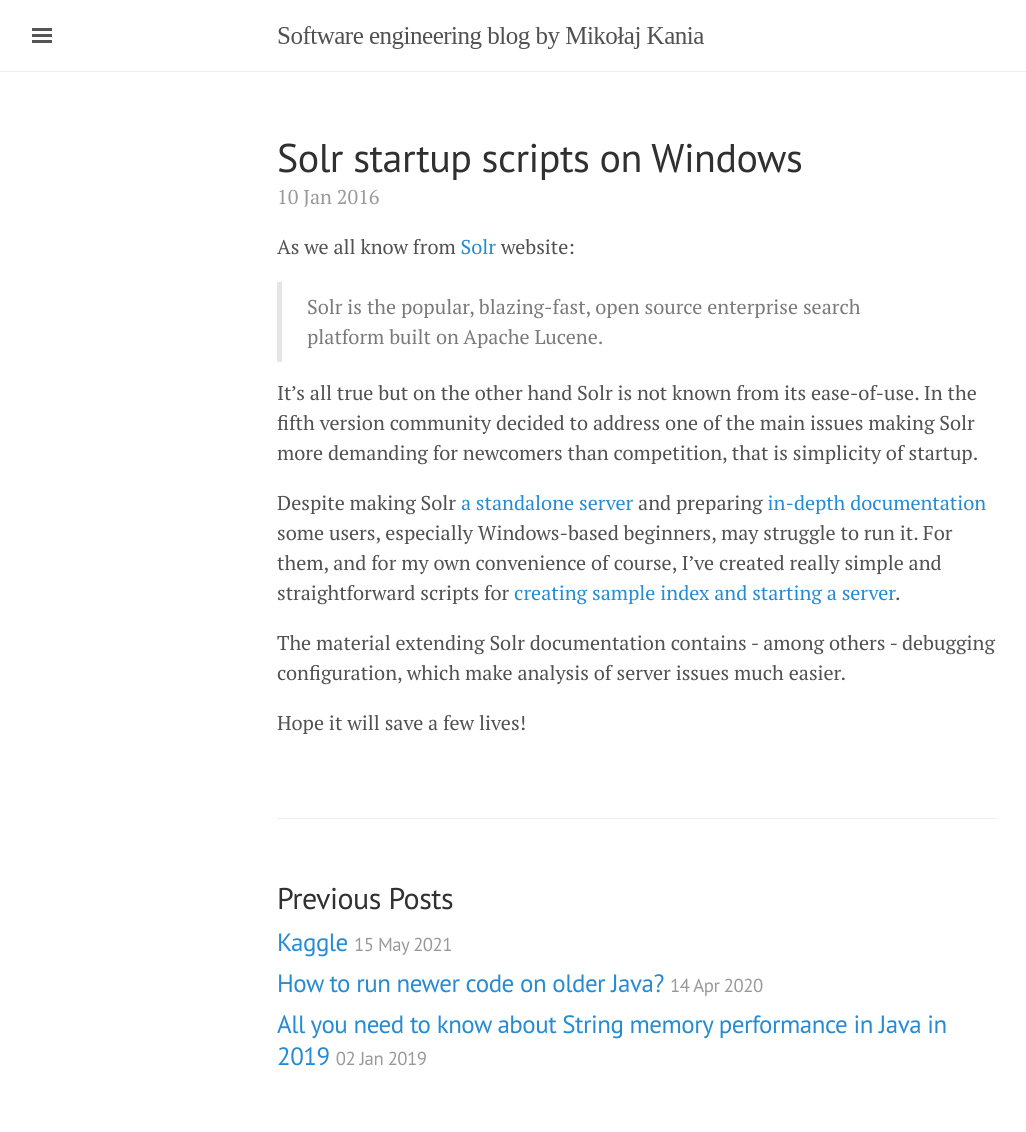
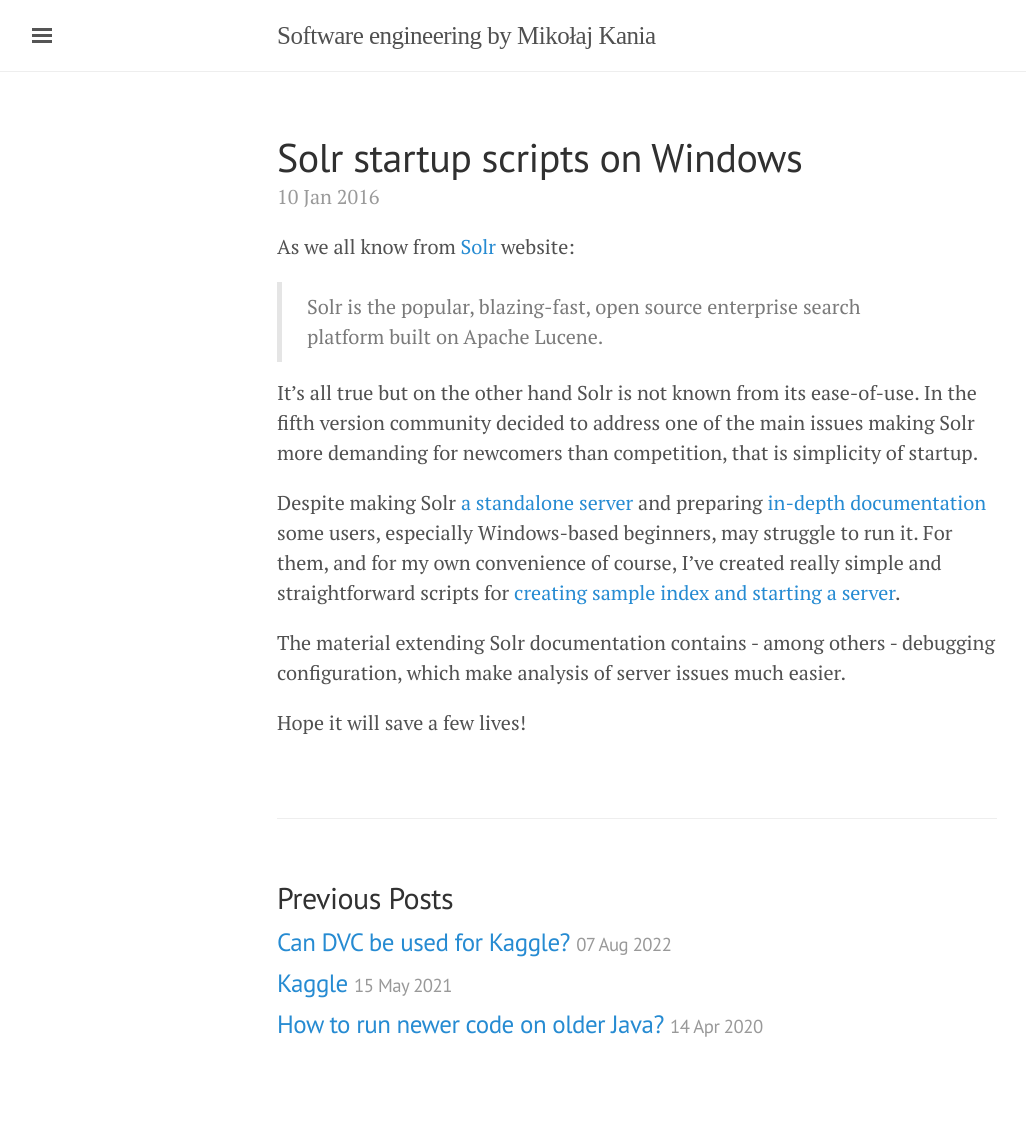
Before and after one commit to mikolajkania/mikolajkania.github.io, a Jekyll site: the page built from _posts/2016-01-10-solr-startup-script-windows.md, in a window 1280 px wide. Shown: the whole page, without its empty margins (3-1029 px from the left). Built offline with Jekyll 4.4.1, drawn with Linux system fonts in a browser that asks for light colours; after the commit the page ends 1101 px from its top, so only the background shows below that; some of the changed lines change nothing that is shown.

Commit message:
New blog post - Using dvc for Kaggle

```diff
--- a/_config.yml
+++ b/_config.yml
@@ -11,8 +11,7 @@
 permalink:        pretty
 
 # Setup
-title:            Software engineering blog by Mikołaj Kania
-# tagline:          'Software engineering by Mikołaj Kania'
+title:            Software engineering by Mikołaj Kania
 description:      '<a href="https://pl.linkedin.com/in/mikolajkania" target="_blank">Mikołaj Kania</a> <br/> I blog about software engineering, search engines, machine learning. '
 linkedin:		  http://www.linkedin.com/in/mikolajkania/
 twitter:		  https://twitter.com/MikolajKania
--- /dev/null
+++ b/_posts/2022-08-07-dvc-kaggle-mlops.md
@@ -0,0 +1,76 @@
+---
+layout: post
+title: Can DVC be used for Kaggle?
+---
+
+The more I am working with data science, the more need for organized process I see. It can be enforced be conventions, documentation, code reviews, but as always it is automation that pays off the most. 'Developer *must* be lazy', as one of my teachers used to say, and he was right: with easy to follow steps it is easier to solve the tasks and harder to make a silly mistake. This is why, when I took part in another [Kaggle competition](https://github.com/mikolajkania/kaggle-03-house-prices), I tried to build it around more mature ideas than just experimenting in Jupyter Notebook.
+
+<!--excerpt-->
+
+# Introductions
+
+Kaggle is a data science competition, in which any developer can try their luck against defined problem. It is common for participants to create cluttered Jupyter Notebooks, that is files containing both code and its output. They are a great for parts of data science lifecycle (like data or model analysis), but are also leading to spaghetti code that is hard to reproduce. Engineering side of data science, MLOps, is an answer to that particular issue. My tool of choice, to organize code better this time, was DVC.
+
+[DVC](https://dvc.org/) is a tool that became famous by providing ability to easily track data used for training machine learning models. Instead of storing them directly in Git, it offers ability to keep only references to them, and physically store in another location, like AWS S3. It is being actively developed and now offers much more features. I have already tried it for my another personal project and also in commercial work.
+
+# What does DVC give?
+
+## Standardized structure
+
+Despite a good documentation it takes time to adapt to DVC requirements. However, once you get to know them, you can more easily find yourself in every new project that is using it. You will start by looking into [dvc.yaml](https://github.com/mikolajkania/kaggle-03-house-prices/blob/main/dvc.yaml) to get insight what stages are defined. Quick scan of [params.yaml](https://github.com/mikolajkania/kaggle-03-house-prices/blob/main/params.yaml) will provide state of algorithms and data processing applied and in [metrics file](https://github.com/mikolajkania/kaggle-03-house-prices/blob/main/models/metrics-train.json) you fill find current results. Such familiarity can be particularly useful when you are changing projects relatively often or you want to avoid writing new framework for every Kaggle competition. As everything is stored in a code, there is lesser need to write documentation.
+
+![placeholder](https://raw.githubusercontent.com/mikolajkania/mikolajkania.github.io/master/_images/2022-08-07-dvc.png "dvc.yaml")
+
+But did it help with Kaggle? Yes - I build code around known framework.
+
+## Ease of conducting experiments
+
+Having DVC configured, running new experiment is as easy as putting [*dvc repro*](https://dvc.org/doc/command-reference/repro) in your favourite terminal. It fires new process with stages defined in already mentioned dvc.yaml. What is important, those stages will be cached and DVC might decide to run only subset of them that changed. Stages could be loading, preprocessing, training, evaluation, submission creation...
+
+... but in my case I had only two: training and submission (where final model was also trained). As number of samples was small, splitting it and caching was not required. But *dvc repro* was used few times a day and I love I can run it from terminal.
+
+## Results tracking
+
+This is where DVC can shine, when engineer helps it to. Every experiment run ends with new artifacts generated and metrics saved to files on disk. As you can imagine, those files are stored in Git, so for every run (again - fired easily with *dvc repro*) you are getting combination of code, parameters and results. One could argue that the same can be achieved with notebook - yes, to some extent. But notebooks are really bad to compare changes between runs and here Git comes to the rescue. You can imagine how powerful it is when you are working with other data scientists - discussing experiments and reviewing their scope is much more transparent.
+
+For Kaggle I built process around above concept. For every major experiment type (like introduction of [models voting](https://github.com/mikolajkania/kaggle-03-house-prices/pull/13)) I created a branch. Within a branch I was experimenting a lot with given idea and persisting notable outcomes (both successes and failures). In the end configuration that was providing best results was submitted to Kaggle and code merged to the master. Checking improvements was very easily due to comparison with history in Git.
+
+Here you can see it in action. Firstly I updated [params.yaml](https://github.com/mikolajkania/kaggle-03-house-prices/pull/13/commits/48ce984c153aa9ee9c70f50fbbb077b3cf0f4ae5#diff-f2f91cb656b58c7f581dcbdf3227f06412b648c6e0a5c10ea26e131c1eaa07e8) and run *dvc repro*:
+
+![placeholder](https://raw.githubusercontent.com/mikolajkania/mikolajkania.github.io/master/_images/2022-08-07-params.png "dvc.yaml")
+
+Secondly, model was trained, [metrics stored in a file](https://github.com/mikolajkania/kaggle-03-house-prices/pull/13/commits/48ce984c153aa9ee9c70f50fbbb077b3cf0f4ae5#diff-0ea8d36aa8b430bd09f958eed7f3f695dc963bc366b3fb4362a3c96b30b60f8e) and after my review - [committed to repo](https://github.com/mikolajkania/kaggle-03-house-prices/pull/13/commits).
+
+Because of that it was also easier to gather all metrics, as they are sitting in Git history. You can see my summary [here](https://github.com/mikolajkania/kaggle-03-house-prices).
+
+## Reproducibility
+
+Git helps to track experiments and with project structure that DVC enforces you always have configuration that is connected to metrics. It goes without saying that with such approach it is easy to re-run experiment and get the same results.
+
+DVC has also a feature to store resources in an external repository, i.e. [S3 bucket](https://dvc.org/blog/aws-remotes-in-dvc). It can be applied to both data and training. When experimenting with particular preprocessing it can be saved and restored, which is much better than intermediate files with naming like *preproc-data-3.pk* in a project directory. In similar way, given model can be saved and evaluated later.
+
+I was coming back to particular configurations many times, as not every experiment is a success. When initially promising one was not yielding expected results, I was just resetting branch config to previous state, without searching in broken notebook history. On the other hand, again due to small training set size, I didn't push intermediate resources to S3.
+
+# What didn't work as expected?
+
+## DVC experiments
+
+In my another personal project I was successfully using [DVC experiments feature](https://dvc.org/doc/start/experiments). It helps to improve tuning by scheduling experiments runs with different parameters and automatic comparison of results provided by DVC. It is different to *dvc repro*, which always runs with state taken from a code; here you are adding all conducted experiments to a *leaderboard* with parameters used and metrics obtained. You can add them to queue and go for a walk, as DVC will handle running it for you. Additionaly, DVC is creating Git branch per experiment, so you can explore results after run ended. If run is particularily interesting, its configuration can be promoted as a new default to your master branch with a single command.
+
+Only drawback is that seeing results in a terminal is not as intuitive as it would be with dedicated UI. I hope Iterative will provide self-hosting project mitigating this issue in the future.
+
+Despite a plan to use this feature, however, I experienced issues. I already knew that it is not working well on Windows, so quite early I migrated to [Windows Subsystem for Linux](https://docs.microsoft.com/en-us/windows/wsl/install) aka WSL. It is a polished project and I recommend it to every engineer using Windows as a main operating system.
+
+What I didn't expected, though, were issues while scheduling experiments.
+
+Instant run of single experiment, which is similar to *dvc repro* but with experiment added to a *leaderboard*, was working ok. Unfortunately, it was not a use case for me, I had high expectation towards scheduling multiple runs with different parameters and comparison of its metrics. It was especially important for me at the end of experimentation, when many parameters and algorithms were available in my framework. Running *dvc repro* for every combination would be tedious, but idea of 'schedule and go for a walk' was appealing. Not this time and it was a major blow.
+
+## Notebooks advantage
+
+I already mentioned that Jupyter Notebook is great for prototyping/ analysis and I used it for [an EDA of training set](https://github.com/mikolajkania/kaggle-03-house-prices/blob/main/notebooks/eda_train.ipynb).
+
+But if I spent more time on this competition, I'd explore how to introduce notebook more into training process. Idea I had in mind was model evaluation Notebook, orchestrated by PaperMill, which I already touched briefly in a [previous run on Kaggle](https://github.com/mikolajkania/kaggle-02-disaster-tweets/blob/main/notebooks/ppm_lstm.py). Such notebook could describe trained model in a better way, giving an option to play with candidate before creating a Kaggle submission. DVC and Git are too limited on visualization side, but one could argue that notebook serves a different purpose. Still, you can't (easily) fully get rid of it if you want to achieve best results.
+
+# Summary
+
+In this blog post I described how to use DVC as building block of Kaggle competition. Despite a few drawbacks it helps to organize code in a more elegant way, easily run and track experiments, making it a good introduction into MLOps topic. What's more, beyond Kaggle, its impact can be even strengthened in environment where few data scientists are working together, due to clear structure and easy to track configuration. I highly recommend giving it a chance.
```
Also changed, not shown: Gemfile.lock, README.md.
